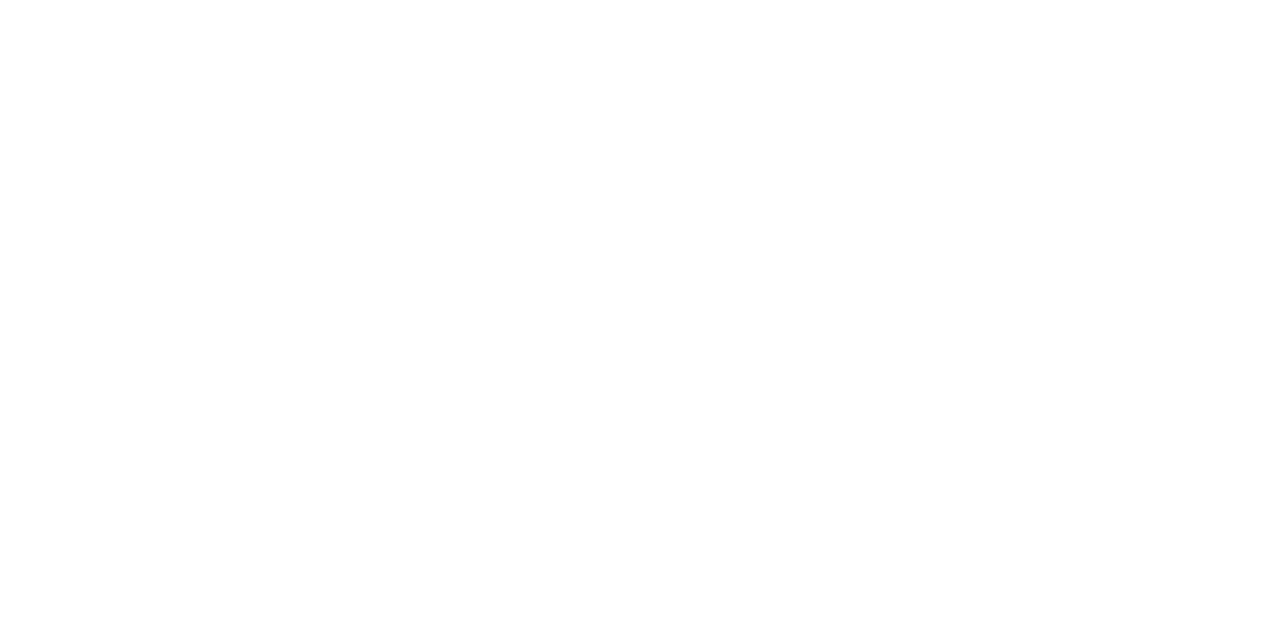
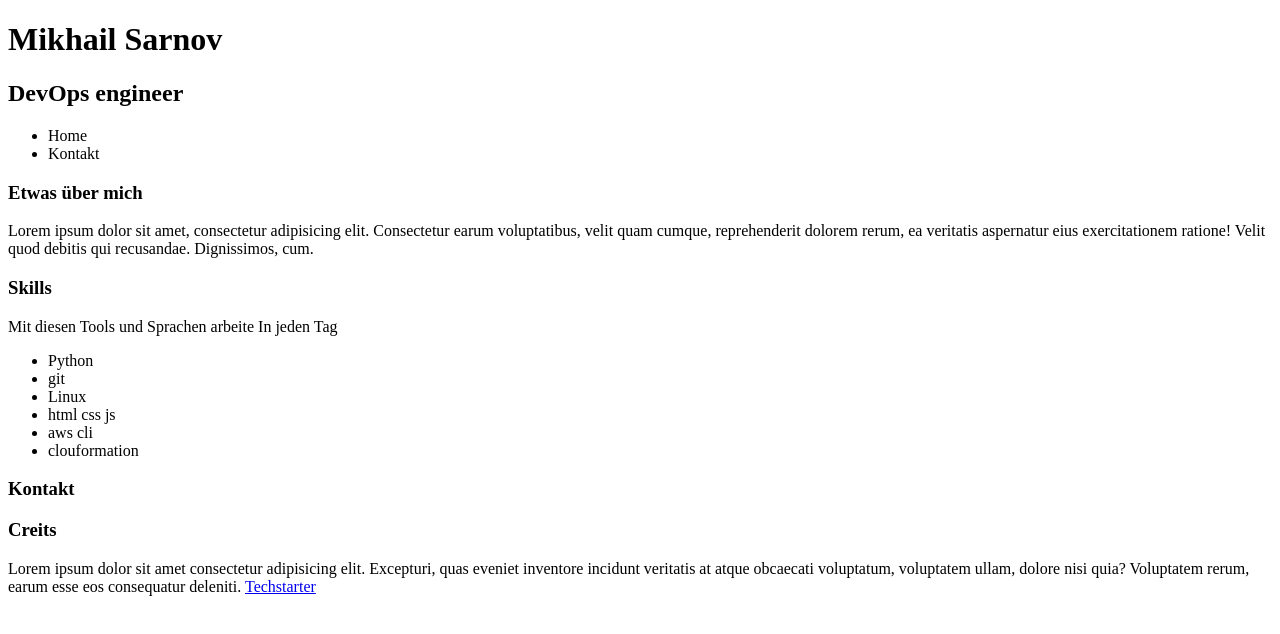
Before and after one commit to kpblmMik/portfolio, a plain HTML site: page index.html in a window 1280 px wide. Drawn offline with Linux system fonts and the light colour scheme.

Commit message:
Aufgabe 2

```diff
--- a/index.html
+++ b/index.html
@@ -6,6 +6,36 @@
     <title>Document</title>
 </head>
 <body>
+    <h1>Mikhail Sarnov</h1>
+    <h2>DevOps engineer</h2>
+    <nav>
+        <ul>
+            <li>Home</li>
+            <li>Kontakt</li>
+        </ul>
+    </nav>
+<main>
+    <h3>Etwas über mich</h3>
+    <p>Lorem ipsum dolor sit amet, consectetur adipisicing elit. Consectetur earum voluptatibus, velit quam cumque, reprehenderit dolorem rerum, ea veritatis aspernatur eius exercitationem ratione! Velit quod debitis qui recusandae. Dignissimos, cum.</p>
+    <h3>Skills</h3>
+    <p>Mit diesen Tools und Sprachen arbeite In jeden Tag</p>
+    <ul>
+        <li>Python</li>
+        <li>git</li>
+        <li>Linux</li>
+        <li>html css js</li>
+        <li>aws cli</li>
+        <li>clouformation</li>
+    </ul>
+    <h3>Kontakt</h3>
+    <footer>
+        <h3>Creits</h3>
+        <p>Lorem ipsum dolor sit amet consectetur adipisicing elit. Excepturi, quas eveniet inventore incidunt veritatis at atque obcaecati voluptatum, voluptatem ullam, dolore nisi quia? Voluptatem rerum, earum esse eos consequatur deleniti.
+            <a href="https://www.techstarter.de" target="_blank">Techstarter</a>
+
+        </p>
+    </main>
+    </footer>
 
 </body>
 </html>
```
